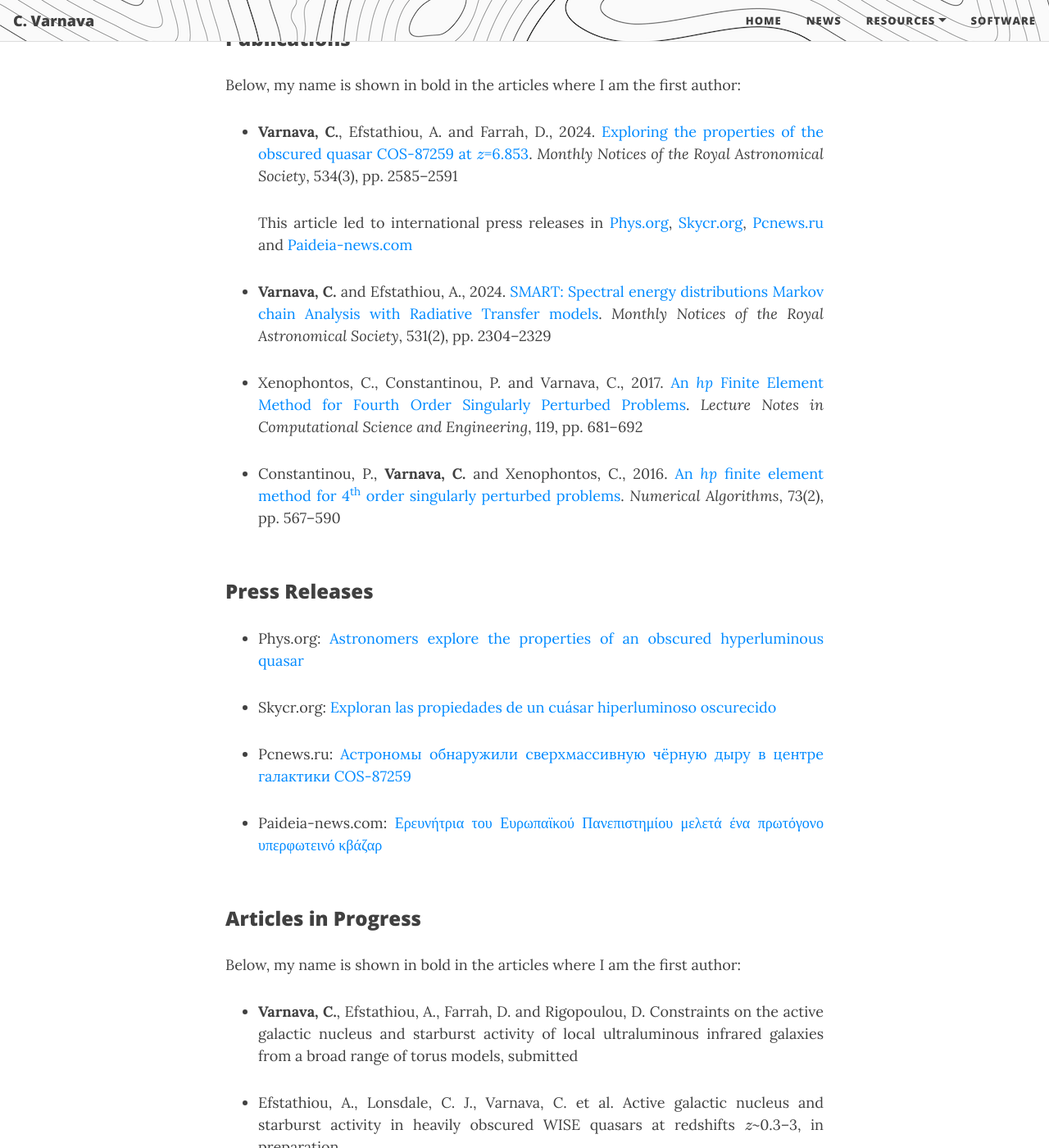
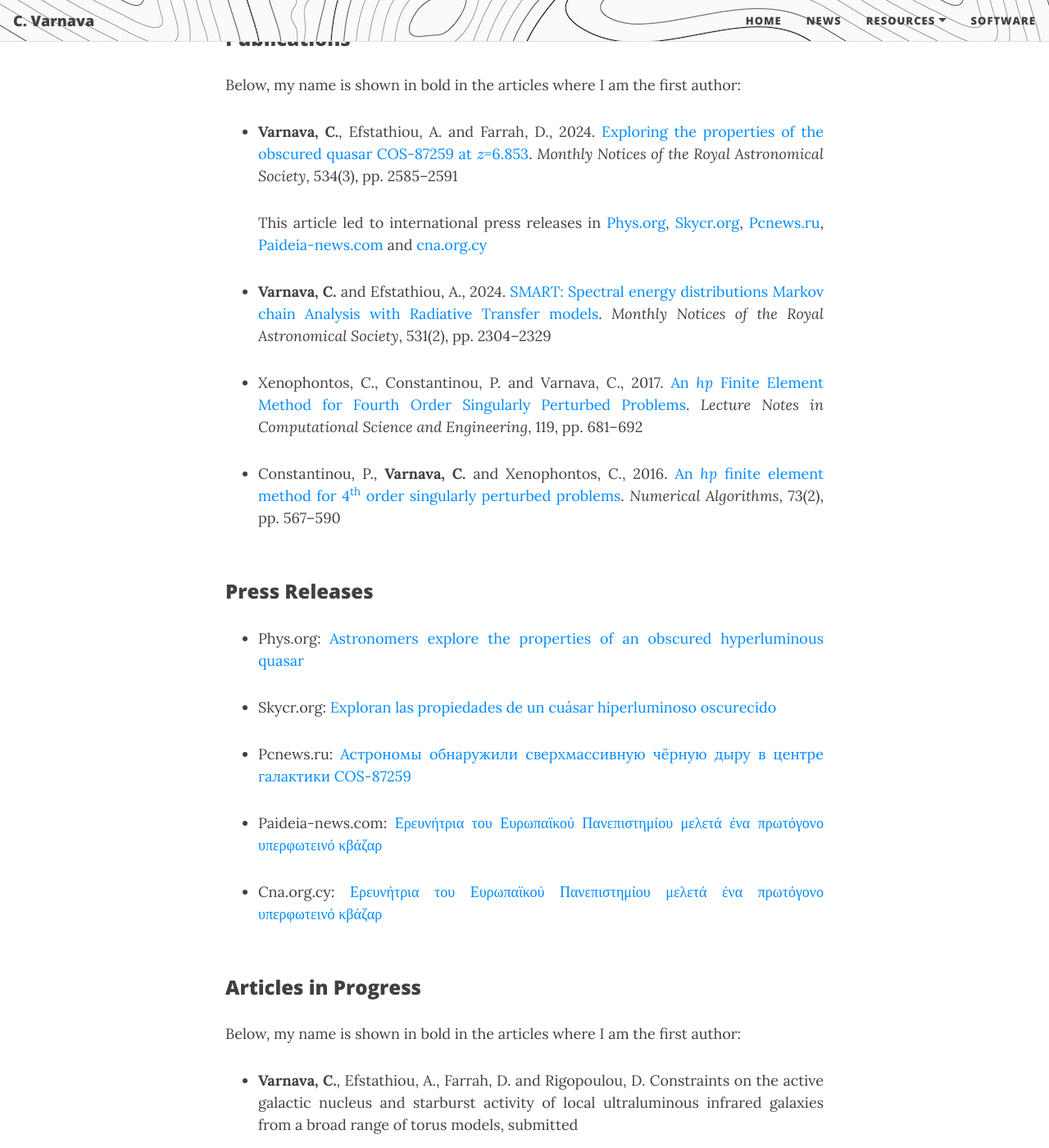
Before and after one commit to ch-var/ch-var.github.io, a Jekyll site: the page built from cv.html, in a window 1280 px wide and 1400 px high, scrolled down 3009 px. Shown: the whole window at 82% size. Built offline with Jekyll 4.4.1, drawn with Linux system fonts in a browser that asks for light colours; formulas are drawn with MathJax 3.

Commit message:
Update cv.html

```diff
--- a/cv.html
+++ b/cv.html
@@ -96,7 +96,7 @@
 <p>
 <ul>
 <li align='justify'><b>Varnava, C.</b>, Efstathiou, A. and Farrah, D., 2024. <a href="https://doi.org/10.1093/mnras/stae2221">Exploring the properties of the obscured quasar COS-87259 at \(z\)=6.853</a>. <i>Monthly Notices of the Royal Astronomical Society</i>, 534(3), pp. 2585–2591</li>
-<p align='justify'>This article led to international press releases in <a href="https://phys.org/news/2024-10-astronomers-explore-properties-obscured-hyperluminous.html">Phys.org</a>, <a href="https://skycr.org/2024/10/21/exploran-las-propiedades-de-un-cuasar-hiperluminoso-oscurecido/">Skycr.org</a>, <a href="https://pcnews.ru/news/astronomy_obnaruzili_sverhmassivnuu_cernuu_dyru_v_centre_galaktiki_cos_87259-1530160.html#gsc.tab=0">Pcnews.ru</a> and <a href="https://paideia-news.com/panepistimio-frederick/2024/11/11/ereynitria-toy-eyropaikoy-panepistimioy-meleta-ena-protogono-yperfoteino-kbazar">Paideia-news.com</a></p>
+<p align='justify'>This article led to international press releases in <a href="https://phys.org/news/2024-10-astronomers-explore-properties-obscured-hyperluminous.html">Phys.org</a>, <a href="https://skycr.org/2024/10/21/exploran-las-propiedades-de-un-cuasar-hiperluminoso-oscurecido/">Skycr.org</a>, <a href="https://pcnews.ru/news/astronomy_obnaruzili_sverhmassivnuu_cernuu_dyru_v_centre_galaktiki_cos_87259-1530160.html#gsc.tab=0">Pcnews.ru</a>, <a href="https://paideia-news.com/panepistimio-frederick/2024/11/11/ereynitria-toy-eyropaikoy-panepistimioy-meleta-ena-protogono-yperfoteino-kbazar">Paideia-news.com</a> and <a href="https://www.cna.org.cy/press-release/article/7556971/anakoinosi-typoy-evropaiko-panepistimio-kyproy">cna.org.cy</a></p>
 <li align='justify'><b>Varnava, C.</b> and Efstathiou, A., 2024. <a href="https://doi.org/10.1093/mnras/stae1141">SMART: Spectral energy distributions Markov chain Analysis with Radiative Transfer models</a>. <i>Monthly Notices of the Royal Astronomical Society</i>, 531(2), pp. 2304–2329</li>
 <p>
 <li align='justify'>Xenophontos, C., Constantinou, P. and Varnava, C., 2017. <a href="https://doi.org/10.1007/978-3-319-65870-4_49">An <i>hp</i> Finite Element Method for Fourth Order Singularly Perturbed Problems</a>. <i>Lecture Notes in Computational Science and Engineering</i>, 119, pp. 681–692</li>
@@ -114,6 +114,8 @@
 <li align='justify'>Pcnews.ru: <a href="https://pcnews.ru/news/astronomy_obnaruzili_sverhmassivnuu_cernuu_dyru_v_centre_galaktiki_cos_87259-1530160.html#gsc.tab=0">Астрономы обнаружили сверхмассивную чёрную дыру в центре галактики COS-87259</a></li>
 <p>
 <li align='justify'>Paideia-news.com: <a href="https://paideia-news.com/panepistimio-frederick/2024/11/11/ereynitria-toy-eyropaikoy-panepistimioy-meleta-ena-protogono-yperfoteino-kbazar">Ερευνήτρια του Ευρωπαϊκού Πανεπιστημίου μελετά ένα πρωτόγονο υπερφωτεινό κβάζαρ</a></li>
+<p>
+<li align='justify'>Cna.org.cy: <a href="https://www.cna.org.cy/press-release/article/7556971/anakoinosi-typoy-evropaiko-panepistimio-kyproy">Ερευνήτρια του Ευρωπαϊκού Πανεπιστημίου μελετά ένα πρωτόγονο υπερφωτεινό κβάζαρ</a></li>
 </ul>
 <br>
 <h3>Articles in Progress</h3>
```
